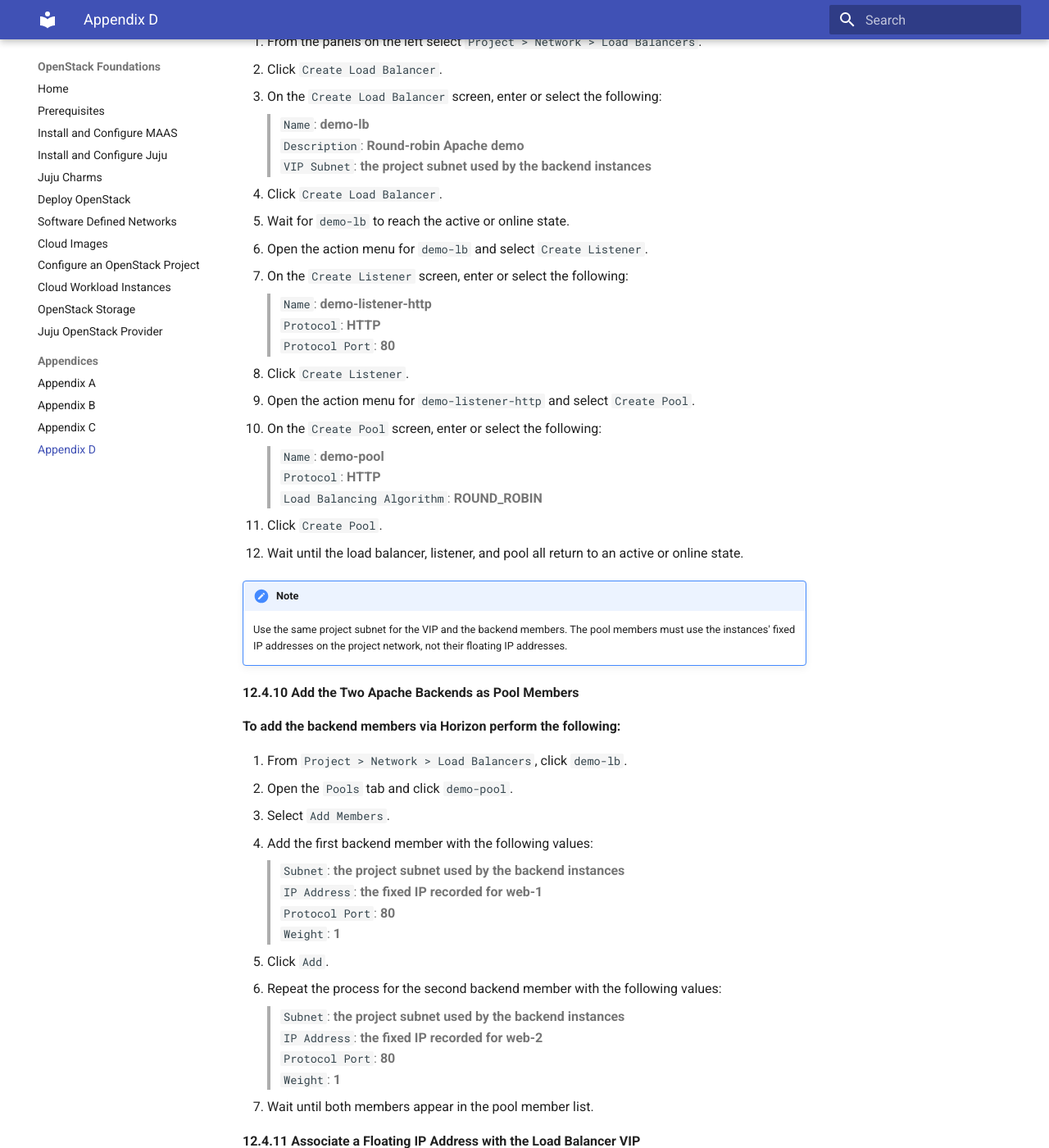
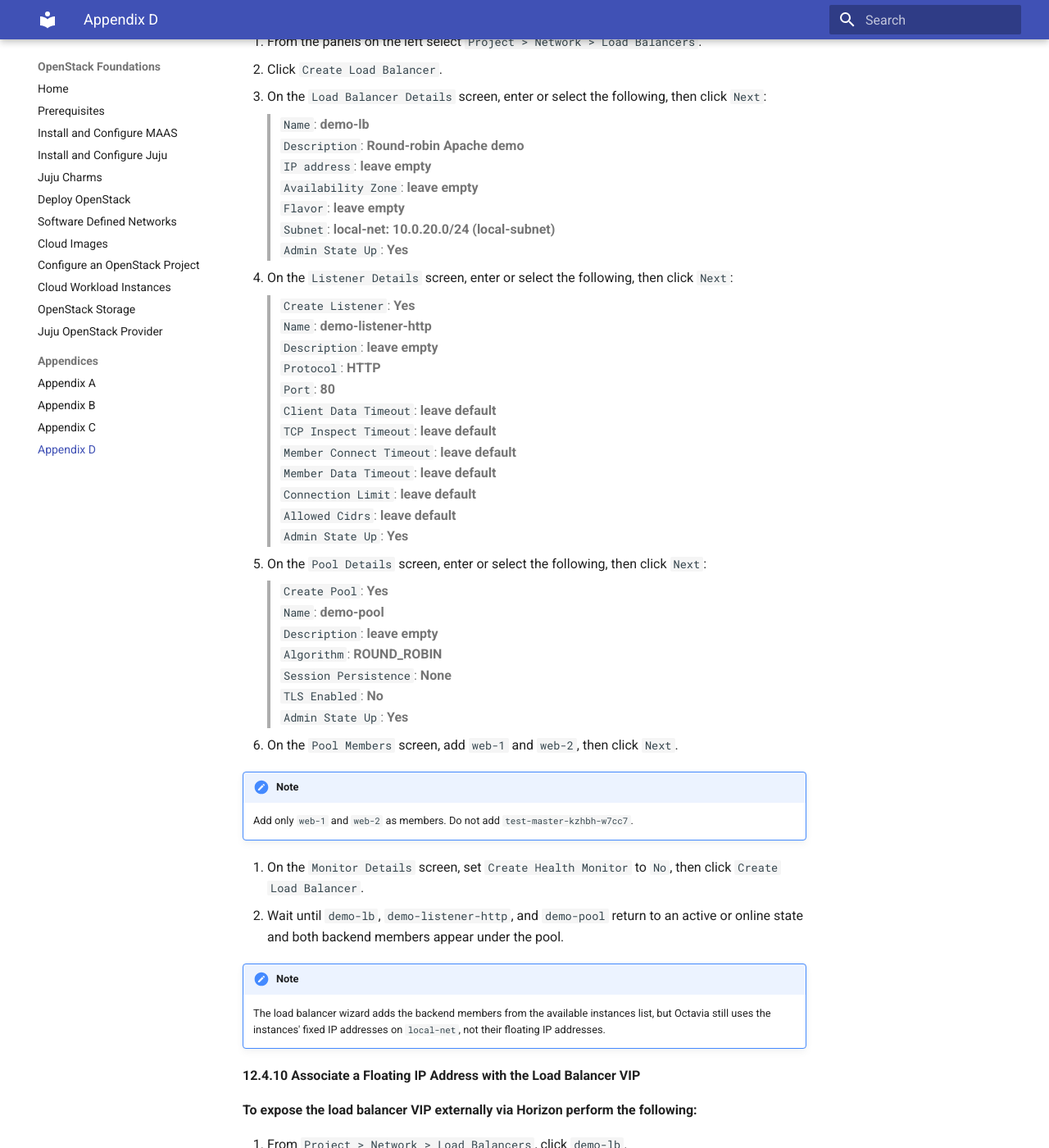
Before and after one commit to radumoisan/canonical-openstack-foundations, an MkDocs documentation site: the page built from docs/appendix_d.md, in a window 1280 px wide and 1400 px high, scrolled down 6080 px. Shown: the whole window at 82% size. Built offline with MkDocs 1.6.1 and Material for MkDocs 9.7.7, drawn with Linux system fonts in a browser that asks for light colours; some of the changed text lies outside the part shown.

Commit message:
Consolidate load balancer wizard steps in Appendix D

````diff
--- a/docs/appendix_d.md
+++ b/docs/appendix_d.md
@@ -259,56 +259,53 @@
 !!! note
     The remaining service-management steps use the Horizon web console with the `ubuntu` user and the password `openstack`.
 
-**12.4.9 Create the Load Balancer, Listener, and Pool in Horizon**
+**12.4.9 Create the Load Balancer in Horizon**
 
 **To create the load balancer via Horizon perform the following:**
 
 1. From the panels on the left select `Project > Network > Load Balancers`.
 2. Click `Create Load Balancer`.
-3. On the `Create Load Balancer` screen, enter or select the following:
+3. On the `Load Balancer Details` screen, enter or select the following, then click `Next`:
 > `Name`: **demo-lb**<br/>
 > `Description`: **Round-robin Apache demo**<br/>
-> `VIP Subnet`: **the project subnet used by the backend instances**
-4. Click `Create Load Balancer`.
-5. Wait for `demo-lb` to reach the active or online state.
-6. Open the action menu for `demo-lb` and select `Create Listener`.
-7. On the `Create Listener` screen, enter or select the following:
+> `IP address`: **leave empty**<br/>
+> `Availability Zone`: **leave empty**<br/>
+> `Flavor`: **leave empty**<br/>
+> `Subnet`: **local-net: 10.0.20.0/24 (local-subnet)**<br/>
+> `Admin State Up`: **Yes**
+4. On the `Listener Details` screen, enter or select the following, then click `Next`:
+> `Create Listener`: **Yes**<br/>
 > `Name`: **demo-listener-http**<br/>
+> `Description`: **leave empty**<br/>
 > `Protocol`: **HTTP**<br/>
-> `Protocol Port`: **80**
-8. Click `Create Listener`.
-9. Open the action menu for `demo-listener-http` and select `Create Pool`.
-10. On the `Create Pool` screen, enter or select the following:
+> `Port`: **80**<br/>
+> `Client Data Timeout`: **leave default**<br/>
+> `TCP Inspect Timeout`: **leave default**<br/>
+> `Member Connect Timeout`: **leave default**<br/>
+> `Member Data Timeout`: **leave default**<br/>
+> `Connection Limit`: **leave default**<br/>
+> `Allowed Cidrs`: **leave default**<br/>
+> `Admin State Up`: **Yes**
+5. On the `Pool Details` screen, enter or select the following, then click `Next`:
+> `Create Pool`: **Yes**<br/>
 > `Name`: **demo-pool**<br/>
-> `Protocol`: **HTTP**<br/>
-> `Load Balancing Algorithm`: **ROUND_ROBIN**
-11. Click `Create Pool`.
-12. Wait until the load balancer, listener, and pool all return to an active or online state.
+> `Description`: **leave empty**<br/>
+> `Algorithm`: **ROUND_ROBIN**<br/>
+> `Session Persistence`: **None**<br/>
+> `TLS Enabled`: **No**<br/>
+> `Admin State Up`: **Yes**
+6. On the `Pool Members` screen, add `web-1` and `web-2`, then click `Next`.
 
 !!! note
-    Use the same project subnet for the VIP and the backend members. The pool members must use the instances' fixed IP addresses on the project network, not their floating IP addresses.
+    Add only `web-1` and `web-2` as members. Do not add `test-master-kzhbh-w7cc7`.
 
-**12.4.10 Add the Two Apache Backends as Pool Members**
+7. On the `Monitor Details` screen, set `Create Health Monitor` to `No`, then click `Create Load Balancer`.
+8. Wait until `demo-lb`, `demo-listener-http`, and `demo-pool` return to an active or online state and both backend members appear under the pool.
 
-**To add the backend members via Horizon perform the following:**
+!!! note
+    The load balancer wizard adds the backend members from the available instances list, but Octavia still uses the instances' fixed IP addresses on `local-net`, not their floating IP addresses.
 
-1. From `Project > Network > Load Balancers`, click `demo-lb`.
-2. Open the `Pools` tab and click `demo-pool`.
-3. Select `Add Members`.
-4. Add the first backend member with the following values:
-> `Subnet`: **the project subnet used by the backend instances**<br/>
-> `IP Address`: **the fixed IP recorded for web-1**<br/>
-> `Protocol Port`: **80**<br/>
-> `Weight`: **1**
-5. Click `Add`.
-6. Repeat the process for the second backend member with the following values:
-> `Subnet`: **the project subnet used by the backend instances**<br/>
-> `IP Address`: **the fixed IP recorded for web-2**<br/>
-> `Protocol Port`: **80**<br/>
-> `Weight`: **1**
-7. Wait until both members appear in the pool member list.
-
-**12.4.11 Associate a Floating IP Address with the Load Balancer VIP**
+**12.4.10 Associate a Floating IP Address with the Load Balancer VIP**
 
 **To expose the load balancer VIP externally via Horizon perform the following:**
 
@@ -326,7 +323,7 @@
 !!! note
     Some Horizon releases display the load balancer name directly in the port list, while others only show the port ID. Match the VIP port carefully before confirming the association.
 
-**12.4.12 Verify Round-Robin Responses Through the VIP**
+**12.4.11 Verify Round-Robin Responses Through the VIP**
 
 ```bash
 # send repeated HTTP requests through the load balancer VIP
````
Also changed, not shown: other parts of docs/appendix_d.md (+7 -7 lines).
